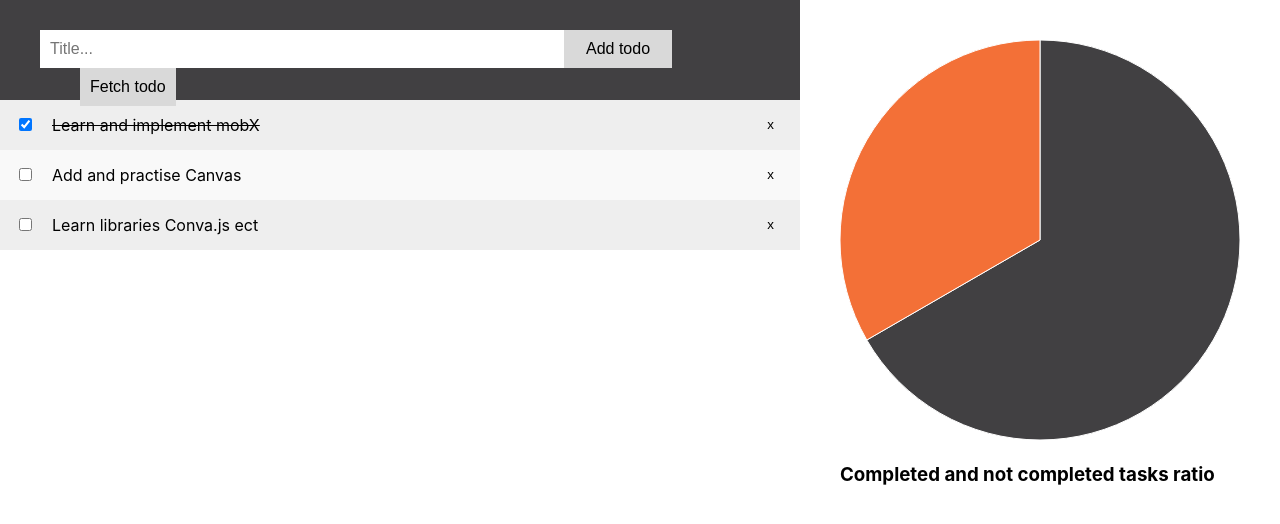
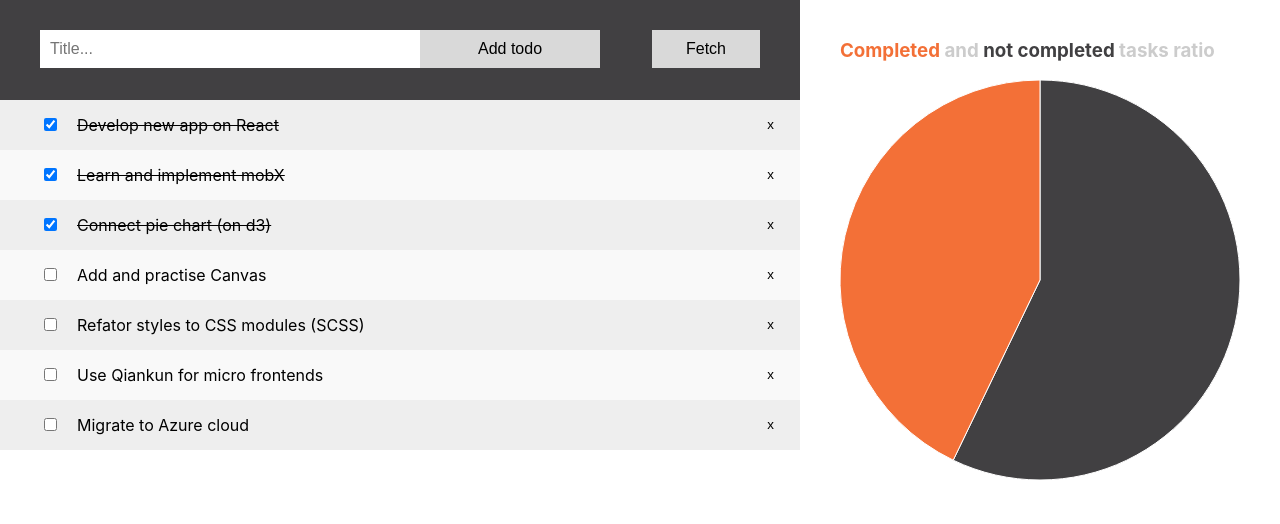
Before and after one commit to iq-developer/mobx, a React (Create React App) app: page / in a window 1280 px wide. Shown: the top 524 px of the page. Built offline with nearby package versions, Linux system fonts and the light colour scheme.

Commit message:
feat: add content and responsive styles

```diff
--- a/src/App.css
+++ b/src/App.css
@@ -1,6 +1,7 @@
 .App {
   display: flex;
   justify-content: flex-end;
+  flex-direction: column;
 }
 
 .center-column {
@@ -8,8 +9,7 @@
 }
 
 .right-column {
-  width: 600px;
-  padding: 40px;
+  padding: 20px 40px;
 }
 
 .header {
@@ -24,7 +24,7 @@ input.header-input {
   margin: 0;
   border: none;
   border-radius: 0;
-  width: 70%;
+  width: 30%;
   padding: 10px;
   float: left;
   font-size: 16px;
@@ -32,7 +32,6 @@ input.header-input {
 
 .add-btn {
   padding: 10px;
-  width: 15%;
   background: #d9d9d9;
   float: left;
   text-align: center;
@@ -43,16 +42,18 @@ input.header-input {
 }
 
 .fetch-btn {
-  margin-left: 40px;
-  width: auto;
+  float: right;
+  margin-left: 30px;
 }
 
 .add-btn:hover {
-  background-color: #bbb;
+  background-color: #f37037;
+  color: white;
 }
 
 .todo {
   padding: 15px;
+  padding-left: 40px;
   background: #eee;
 }
 
@@ -79,10 +80,45 @@ input.header-input {
 }
 
 .x:hover {
-  background-color: #e17d76;
+  background-color: #f37037;
   color: white;
 }
 
 input[type="checkbox"] {
   margin-right: 20px;
 }
+.dark-gray {
+  color: #414042;
+}
+
+.gray {
+  color: #ccc;
+}
+
+.orange {
+  color: #f37037;
+}
+
+
+@media screen and (min-width: 640px) {
+  input.header-input {
+    width: 50%;
+  }
+
+  .add-btn {
+    width: 25%;
+  }
+
+  .fetch-btn {
+    width: 15%;
+  }
+}
+
+@media screen and (min-width: 1200px) {
+  .right-column {
+    width: 600px;
+  }
+  .App {
+    flex-direction: row;
+  }
+}
--- a/src/components/Pie.js
+++ b/src/components/Pie.js
@@ -77,11 +77,11 @@ const Pie = observer(() => {
 
   return (
     <>
-
+      <h3 className="gray"><span className="orange">Completed</span> and <span className="dark-gray"> not completed</span> tasks ratio</h3>
       <div id='chartArea'>
         <svg ref={pieChart}></svg>
       </div>
-      <h3>Completed and not completed tasks ratio</h3>
+
     </>
   )
 })
--- a/src/components/TodoHeader.js
+++ b/src/components/TodoHeader.js
@@ -11,7 +11,7 @@ const TodoHeader = observer(() => {
     <div className="header">
       <input className="header-input" placeholder="Title..." value={inputValue} onChange={event => setInputValue(event.target.value)} />
       <button className="add-btn" onClick={() => todo.addTodo(inputValue)}>Add todo</button>
-      <button className="add-btn fetch-btn" onClick={() => todo.fetchTodos()}>Fetch todo</button>
+      <button className="add-btn fetch-btn" onClick={() => todo.fetchTodos()}>Fetch</button>
     </div>
   );
 })
--- a/src/store/todoData.js
+++ b/src/store/todoData.js
@@ -1,7 +1,11 @@
 const todoData = [
-  { id: 1, title: 'Learn and implement mobX', completed: true },
-  { id: 2, title: 'Add and practise Canvas', completed: false },
-  { id: 3, title: 'Learn libraries Conva.js ect', completed: false }
+  { id: 1, title: 'Develop new app on React', completed: true },
+  { id: 2, title: 'Learn and implement mobX', completed: true },
+  { id: 3, title: 'Connect pie chart (on d3)', completed: true },
+  { id: 4, title: 'Add and practise Canvas', completed: false },
+  { id: 5, title: 'Refator styles to CSS modules (SCSS)', completed: false },
+  { id: 6, title: 'Use Qiankun for micro frontends', completed: false },
+  { id: 7, title: 'Migrate to Azure cloud', completed: false },
 ];
 
 export default todoData;
```
